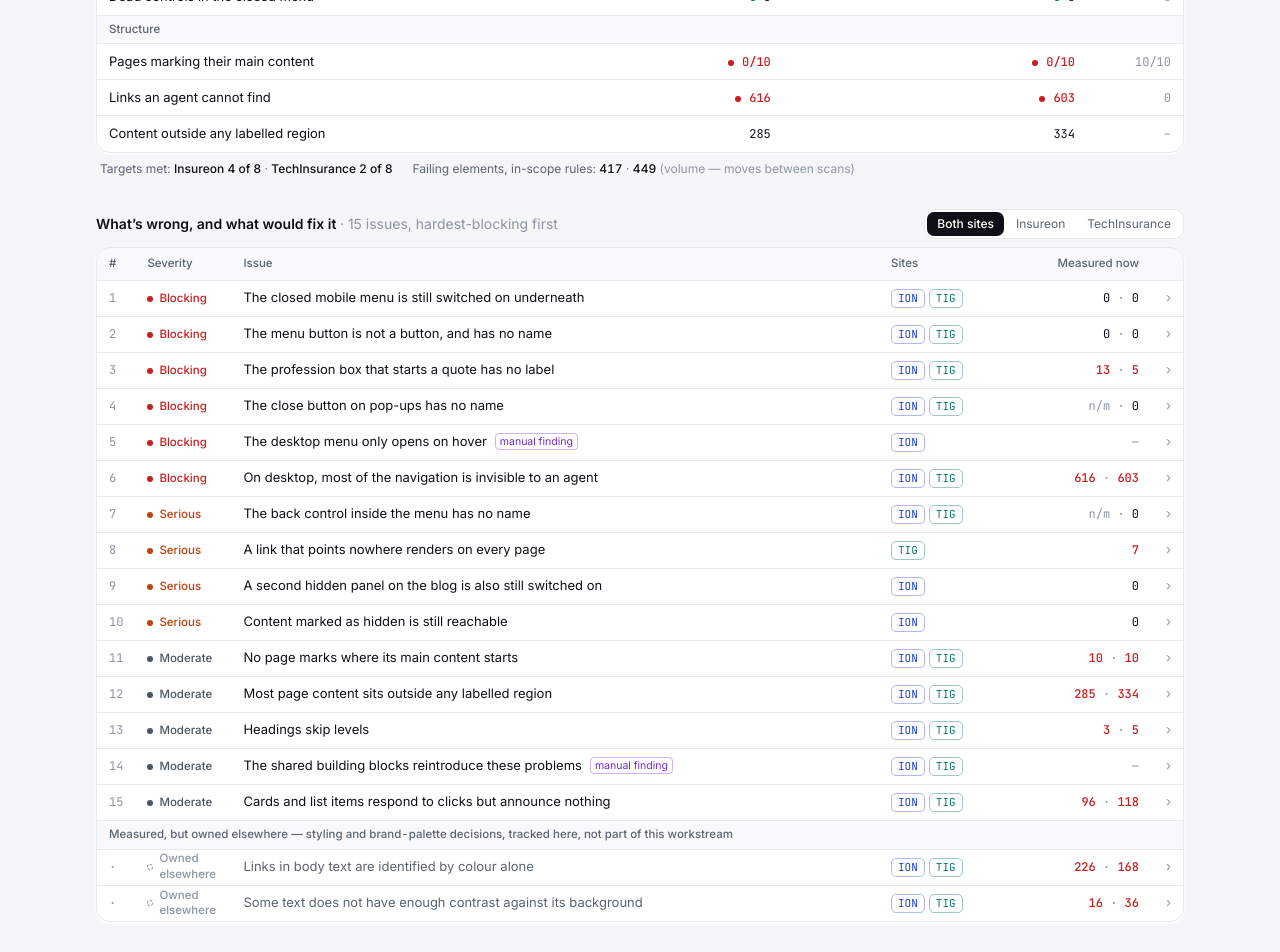
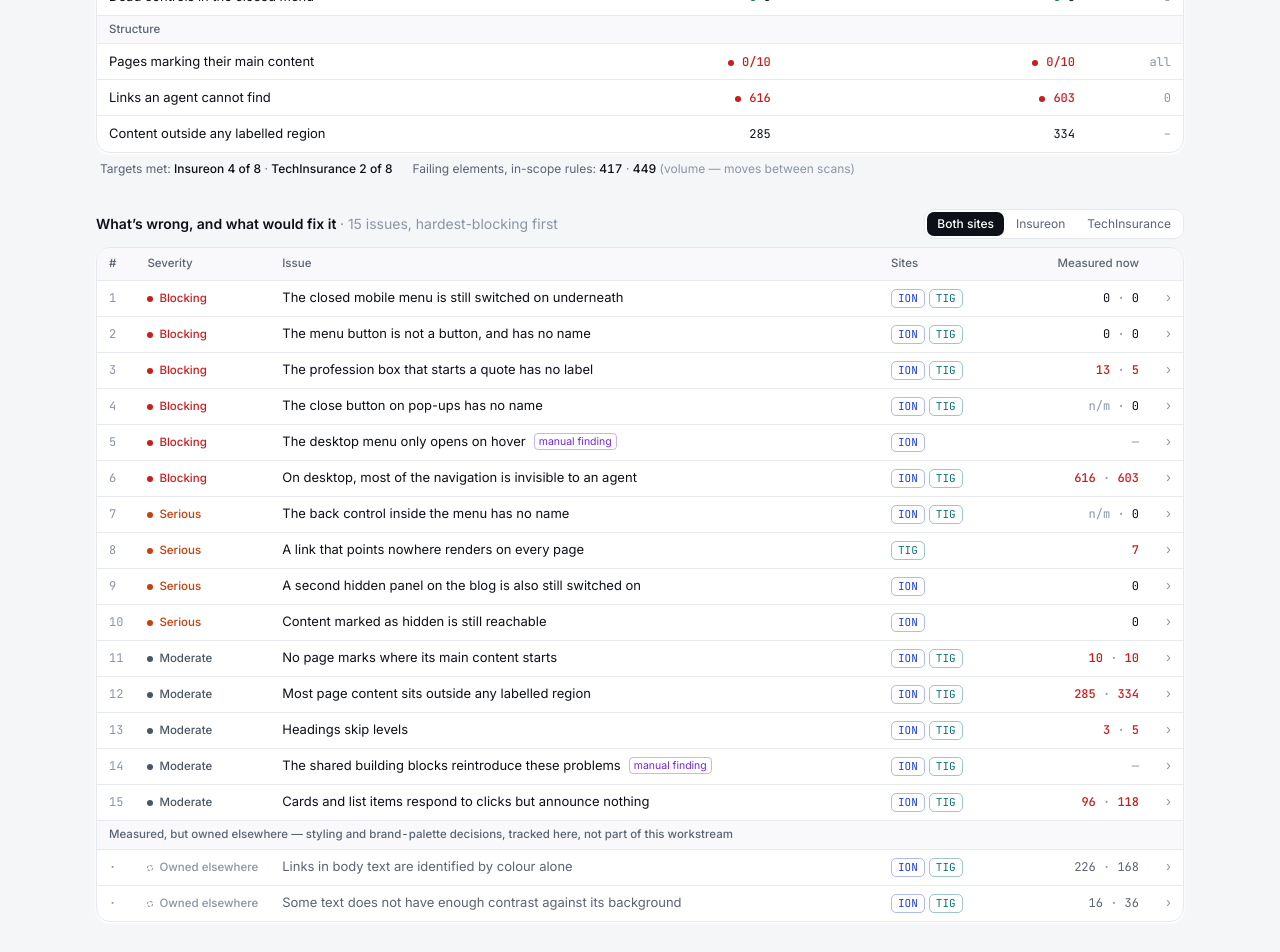
Before and after one commit to juanflores-ion/a11y-checker, a Next.js app: page / in a window 1280 px wide. Shown: the part 530-1482 px from the top of the page. Built offline with nearby package versions, Linux system fonts and the light colour scheme.

Commit message:
Overview: per-brand targets, quieter owned-elsewhere rows

```diff
--- a/src/components/overview/IssuesTable.tsx
+++ b/src/components/overview/IssuesTable.tsx
@@ -77,7 +77,7 @@
         <THead>
           <tr>
             <Th className="w-8">#</Th>
-            <Th className="w-24">Severity</Th>
+            <Th className="w-28">Severity</Th>
             <Th>Issue</Th>
             <Th className="w-28">Sites</Th>
             <Th align="right" className="w-40">
@@ -150,7 +150,7 @@
       <tr className={open ? 'bg-paper/40' : undefined}>
         <Td className="font-mono text-xs text-faint tnum">{index ?? '·'}</Td>
         <Td>
-          <span className={`inline-flex items-center gap-1.5 text-[11.5px] font-medium ${muted ? 'text-faint' : SEVERITY_TEXT[issue.severity]}`}>
+          <span className={`inline-flex items-center gap-1.5 whitespace-nowrap text-[11.5px] font-medium ${muted ? 'text-faint' : SEVERITY_TEXT[issue.severity]}`}>
             <StatusDot tone={muted ? 'na' : SEVERITY_DOT[issue.severity]} />
             {muted ? 'Owned elsewhere' : SEVERITY_LABEL[issue.severity]}
           </span>
@@ -160,7 +160,7 @@
             type="button"
             onClick={onToggle}
             aria-expanded={open}
-            aria-controls={panelId}
+            aria-controls={open ? panelId : undefined}
             className={`text-left hover:underline underline-offset-2 ${open ? 'font-medium text-ink' : ''}`}
           >
             {issue.title}
@@ -179,7 +179,7 @@
           </span>
         </Td>
         <Td align="right" className="whitespace-nowrap font-mono text-xs tnum">
-          <HeadlineFigure issue={issue} brands={brands} metricsByBrand={metricsByBrand} />
+          <HeadlineFigure issue={issue} brands={brands} metricsByBrand={metricsByBrand} muted={muted} />
         </Td>
         <Td align="right" className="text-faint">
           <button type="button" onClick={onToggle} aria-label={open ? 'Collapse' : 'Expand'} tabIndex={-1}>
@@ -190,7 +190,7 @@
       {open ? (
         <tr id={panelId}>
           <Td colSpan={6} className="h-auto bg-paper/40 py-4 pl-[3.25rem] pr-6">
-            <IssueDetail issue={issue} brands={brands} metricsByBrand={metricsByBrand} />
+            <IssueDetail issue={issue} brands={brands} metricsByBrand={metricsByBrand} muted={muted} />
           </Td>
         </tr>
       ) : null}
@@ -203,10 +203,12 @@
   issue,
   brands,
   metricsByBrand,
+  muted = false,
 }: {
   issue: Issue;
   brands: Brand[];
   metricsByBrand: Record<Brand, Record<string, ResolvedMetric[]>>;
+  muted?: boolean;
 }) {
   if (issue.metrics.length === 0) return <span className="text-faint">—</span>;
   return (
@@ -216,7 +218,7 @@
         return (
           <Fragment key={b}>
             {i > 0 ? <span className="text-faint"> · </span> : null}
-            <Figure m={m} />
+            <Figure m={m} muted={muted} />
           </Fragment>
         );
       })}
@@ -224,20 +226,26 @@
   );
 }
 
-function Figure({ m }: { m: ResolvedMetric | undefined }) {
+function Figure({ m, muted = false }: { m: ResolvedMetric | undefined; muted?: boolean }) {
   if (!m || m.notMeasured) return <span className="text-faint" title={NOT_MEASURED_TITLE}>—</span>;
   if (m.misleadingZero) return <span className="text-faint" title={NOT_MEASURABLE_TITLE}>n/m</span>;
-  return <span className={m.value > 0 ? 'font-medium text-critical' : 'text-ink'}>{m.value.toLocaleString()}</span>;
+  return (
+    <span className={m.value > 0 ? (muted ? 'text-muted' : 'font-medium text-critical') : 'text-ink'}>
+      {m.value.toLocaleString()}
+    </span>
+  );
 }
 
 function IssueDetail({
   issue,
   brands,
   metricsByBrand,
+  muted = false,
 }: {
   issue: Issue;
   brands: Brand[];
   metricsByBrand: Record<Brand, Record<string, ResolvedMetric[]>>;
+  muted?: boolean;
 }) {
   return (
     <div className="grid max-w-5xl gap-x-8 gap-y-4 text-[12.5px] leading-relaxed sm:grid-cols-2">
@@ -252,7 +260,7 @@
                   {brands.map((b) => (
                     <td key={b} className="pr-3 text-right font-mono tnum">
                       <span className="mr-1 text-faint">{BRAND_LABEL[b]}</span>
-                      <Figure m={metricsByBrand[b]?.[issue.id]?.[i]} />
+                      <Figure m={metricsByBrand[b]?.[issue.id]?.[i]} muted={muted} />
                     </td>
                   ))}
                 </tr>
--- a/src/components/overview/Scorecard.tsx
+++ b/src/components/overview/Scorecard.tsx
@@ -68,11 +68,7 @@
                     );
                   })}
                   <Td align="right" className="font-mono text-xs text-faint tnum">
-                    {row.target === null
-                      ? '–'
-                      : row.higherIsBetter
-                        ? `${row.target}/${row.target}`
-                        : row.target}
+                    {row.target === null ? '–' : row.higherIsBetter ? 'all' : row.target}
                   </Td>
                 </tr>
               ))}
```
